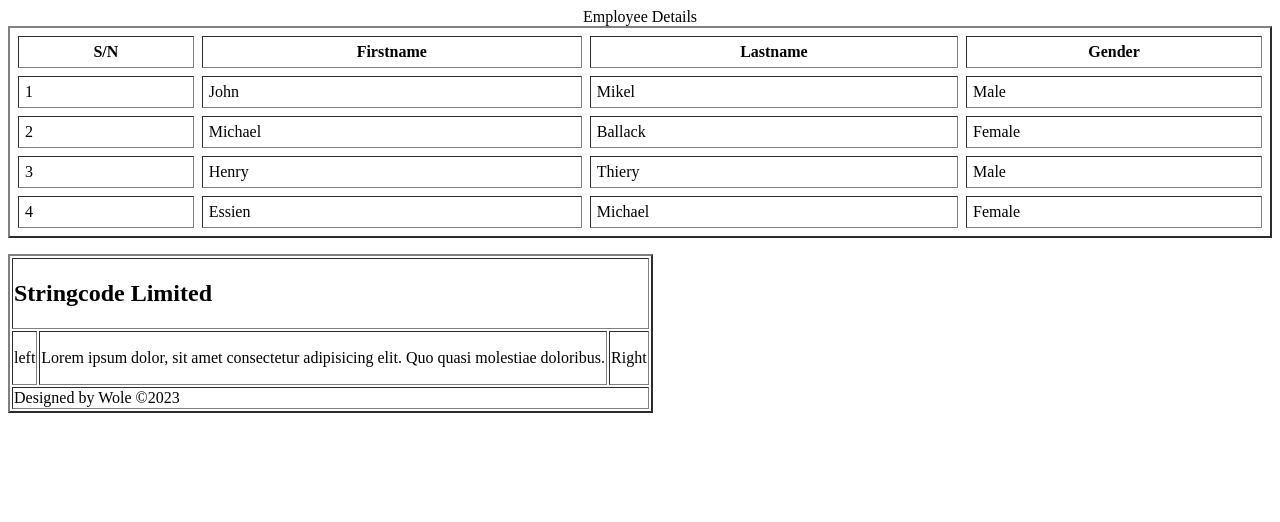
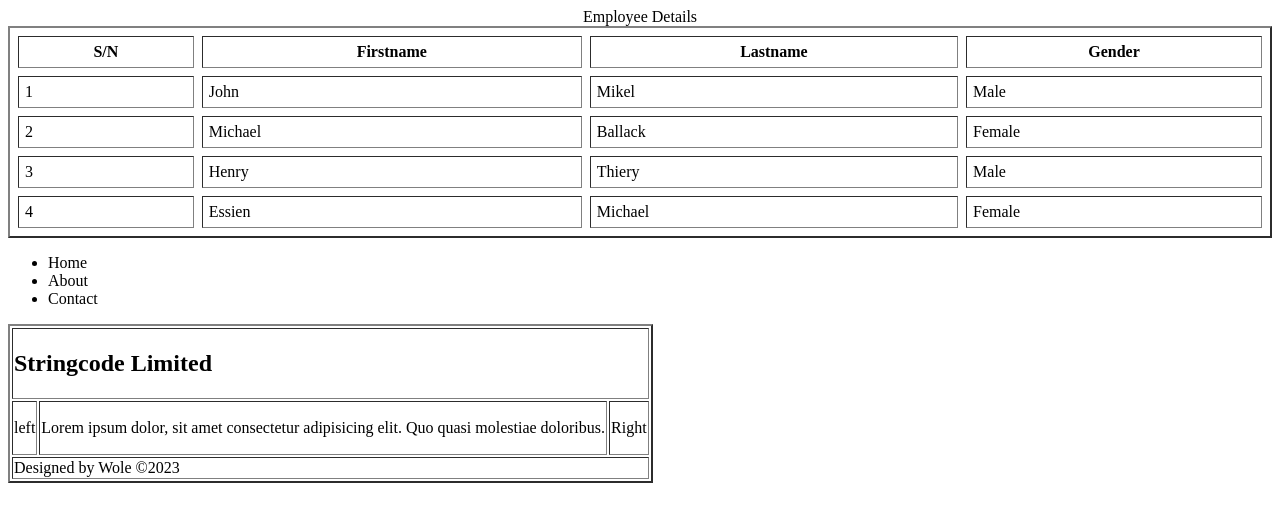
Before and after one commit to Wolimania/web-design, a plain HTML site: page form.html in a window 1280 px wide. Drawn offline with Linux system fonts and the light colour scheme.

Commit message:
list item added

```diff
--- a/form.html
+++ b/form.html
@@ -55,6 +55,11 @@
             </tr>
             <tr>
                 <td>left</td>
+                <ul>
+                    <li>Home</li>
+                    <li>About</li>
+                    <li>Contact</li>
+                </ul>
                 <td>
                     <p>Lorem ipsum dolor, sit amet consectetur adipisicing elit. Quo quasi molestiae doloribus.</p>
                 </td>
```
